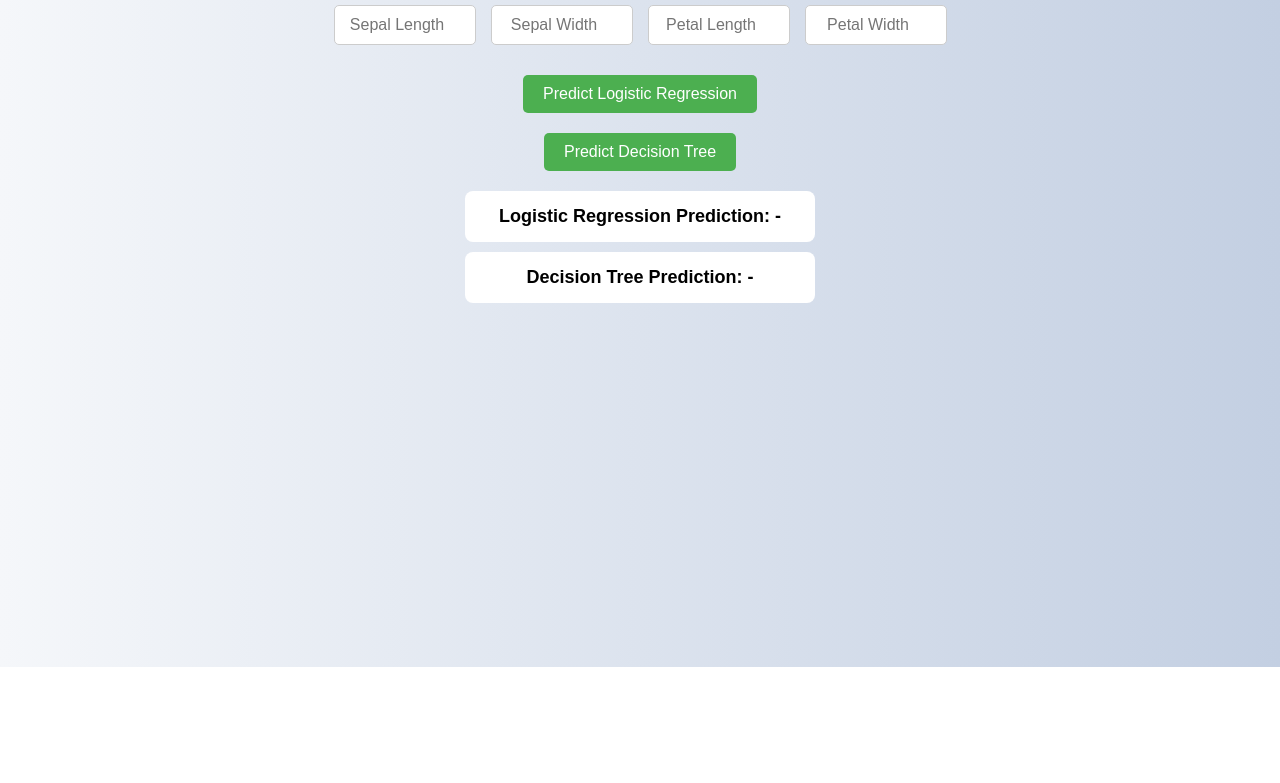
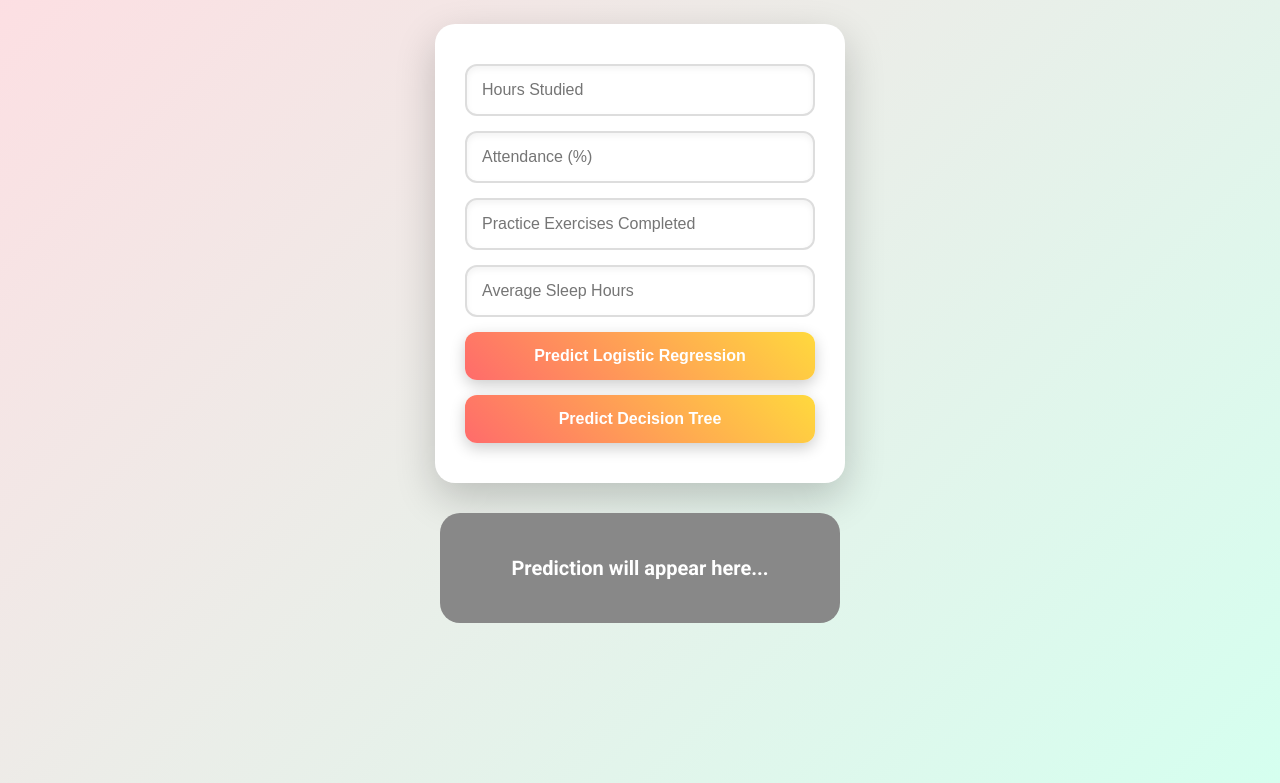
Before and after one commit to soretiu12/ML_Lab_Frontend, a plain HTML site: page index.html in a window 1280 px wide. Shown: the part 133-916 px from the top of the page. Before the commit the page ends 800 px from the top, so only its background shows below. Drawn offline with Linux system fonts and the light colour scheme.

Commit message:
Update frontend for student grade scenario, connected to deployed backend

```diff
--- a/index.html
+++ b/index.html
@@ -2,110 +2,73 @@
 <html lang="en">
 <head>
 <meta charset="UTF-8">
-    <title>Iris Prediction</title>
+<title>Student Grade Prediction</title>
+<link href="https://fonts.googleapis.com/css2?family=Roboto:wght@400;700&display=swap" rel="stylesheet">
 <style>
 body {
-            font-family: Arial, sans-serif;
-            background: linear-gradient(to right, #f5f7fa, #c3cfe2);
-            display: flex;
-            flex-direction: column;
-            align-items: center;
-            padding: 50px;
+    font-family: 'Roboto', sans-serif;
+    background: linear-gradient(135deg, #FFDDE2, #D5FFEF);
+    display: flex; flex-direction: column; align-items: center; padding: 50px 20px;
+    min-height: 100vh;
 }
-        h1 { color: #333; }
-        .input-row { display: flex; gap: 15px; margin-bottom: 20px; }
-        input {
-            padding: 10px;
-            font-size: 16px;
-            width: 120px;
-            border: 1px solid #ccc;
-            border-radius: 5px;
-            text-align: center;
+h1 { color: #333; margin-bottom: 40px; text-shadow: 1px 1px 5px rgba(0,0,0,0.1);}
+.form-container {
+    background: #fff; padding: 40px 30px; border-radius: 20px; box-shadow: 0 15px 40px rgba(0,0,0,0.2);
+    display: flex; flex-direction: column; gap: 15px; width: 350px; transition: transform 0.3s ease;
 }
-        button {
-            padding: 10px 20px;
-            font-size: 16px;
-            margin: 10px;
-            border: none;
-            border-radius: 5px;
-            cursor: pointer;
-            background-color: #4CAF50;
-            color: white;
-        }
-        button:hover { background-color: #45a049; }
-        .result-box {
-            background: white;
-            padding: 15px;
-            border-radius: 8px;
-            width: 320px;
-            text-align: center;
-            font-size: 18px;
-            font-weight: bold;
-            margin-top: 10px;
-        }
+.form-container:hover { transform: translateY(-5px); }
+input { padding: 15px; font-size:16px; border-radius:12px; border:2px solid #ddd; outline:none; box-shadow: inset 0 3px 6px rgba(0,0,0,0.05); transition:0.3s;}
+input:focus { border:2px solid #FF6B6B; box-shadow:0 0 8px rgba(255,107,107,0.4);}
+button { padding:15px; font-size:16px; border:none; border-radius:12px; cursor:pointer; background: linear-gradient(45deg,#FF6B6B,#FFD93D); color:white; font-weight:bold; transition:0.3s; box-shadow:0 5px 15px rgba(0,0,0,0.2);}
+button:hover { transform:translateY(-3px); box-shadow:0 10px 25px rgba(0,0,0,0.3);}
+.result-box { margin-top:30px; width:350px; padding:25px; text-align:center; font-size:20px; font-weight:bold; border-radius:20px; color:#fff; min-height:60px; display:flex; align-items:center; justify-content:center; background:#888; transition:0.5s;}
+.stay { background: linear-gradient(45deg,#4CAF50,#81C784); box-shadow:0 5px 20px rgba(76,175,80,0.4);}
+.leave { background: linear-gradient(45deg,#FF5252,#FF867F); box-shadow:0 5px 20px rgba(255,82,82,0.4);}
+@media (max-width:400px) {.form-container,.result-box {width:90%; padding:25px;} button,input {font-size:14px; padding:12px;}}
 </style>
 </head>
 <body>
 
-<h1>Iris Prediction</h1>
+<h1>Student Grade Prediction</h1>
 
-<div class="input-row">
-    <input id="sepal_length" type="number" placeholder="Sepal Length">
-    <input id="sepal_width" type="number" placeholder="Sepal Width">
-    <input id="petal_length" type="number" placeholder="Petal Length">
-    <input id="petal_width" type="number" placeholder="Petal Width">
+<div class="form-container">
+    <input id="hours_studied" type="number" placeholder="Hours Studied">
+    <input id="attendance" type="number" placeholder="Attendance (%)">
+    <input id="practice_exercises" type="number" placeholder="Practice Exercises Completed">
+    <input id="sleep_hours" type="number" placeholder="Average Sleep Hours">
+    <button onclick="predict('logistic')">Predict Logistic Regression</button>
+    <button onclick="predict('tree')">Predict Decision Tree</button>
 </div>
 
-<button onclick="predict('logistic')">Predict Logistic Regression</button>
-<button onclick="predict('tree')">Predict Decision Tree</button>
-
-<div id="logistic_result" class="result-box">Logistic Regression Prediction: -</div>
-<div id="tree_result" class="result-box">Decision Tree Prediction: -</div>
+<div id="result" class="result-box">Prediction will appear here...</div>
 
 <script>
-const backendUrl = "https://ml-lab-backend-g2l3.onrender.com";
+const backendUrl = "http://127.0.0.1:8000"; // update if deployed
 
-async function predict(model) {
-
+async function predict(model){
     const data = {
-        sepal_length: parseFloat(sepal_length.value),
-        sepal_width: parseFloat(sepal_width.value),
-        petal_length: parseFloat(petal_length.value),
-        petal_width: parseFloat(petal_width.value)
+        hours_studied: parseInt(hours_studied.value),
+        attendance: parseInt(attendance.value),
+        practice_exercises: parseInt(practice_exercises.value),
+        sleep_hours: parseInt(sleep_hours.value)
     };
-
-    // ✅ Input validation
-    if (Object.values(data).some(isNaN)) {
-        alert("Please fill all values");
-        return;
-    }
-
-    const resultBox = model === "logistic"
-        ? document.getElementById("logistic_result")
-        : document.getElementById("tree_result");
-
-    resultBox.innerText = "Predicting... ⏳";
-
-    const url = model === "logistic"
-        ? `${backendUrl}/predict/logistic`
-        : `${backendUrl}/predict/tree`;
-
-    try {
-        const response = await fetch(url, {
-            method: "POST",
-            headers: { "Content-Type": "application/json" },
-            body: JSON.stringify(data)
-        });
-
+    if(Object.values(data).some(isNaN)){ alert("Please fill all fields!"); return; }
+    const resultBox = document.getElementById("result");
+    resultBox.innerText="Predicting... ⏳";
+    resultBox.className="result-box";
+    const url = model==='logistic'? `${backendUrl}/predict/logistic` : `${backendUrl}/predict/tree`;
+    try{
+        const response = await fetch(url,{method:"POST",headers:{"Content-Type":"application/json"},body:JSON.stringify(data)});
         const result = await response.json();
-        resultBox.innerText = "Prediction: " + result.prediction;
-
-    } catch (error) {
-        console.error(error);
-        resultBox.innerText = "Error connecting to backend";
+        resultBox.innerText=result.prediction;
+        if(result.prediction.toLowerCase().includes("good")){ resultBox.classList.add("stay"); }
+        else{ resultBox.classList.add("leave"); }
+    }catch(err){
+        console.error(err);
+        resultBox.innerText="Error connecting to backend 😢";
+        resultBox.className="result-box leave";
     }
 }
 </script>
-
 </body>
 </html>
```
Lines whose indentation alone changed are shown as unchanged.
